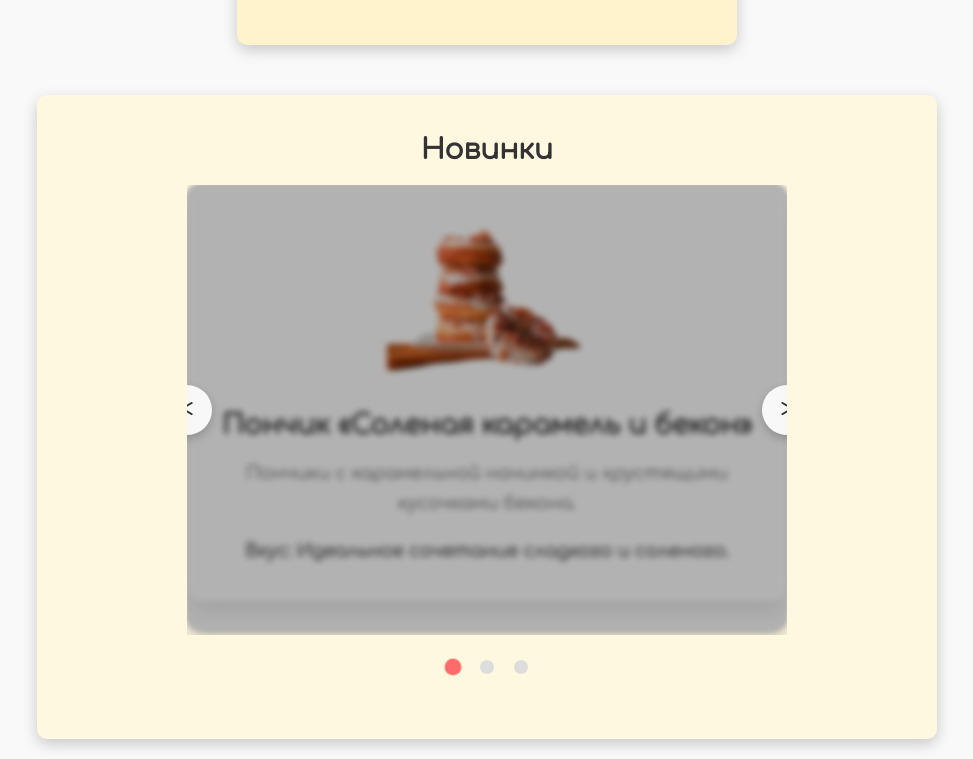
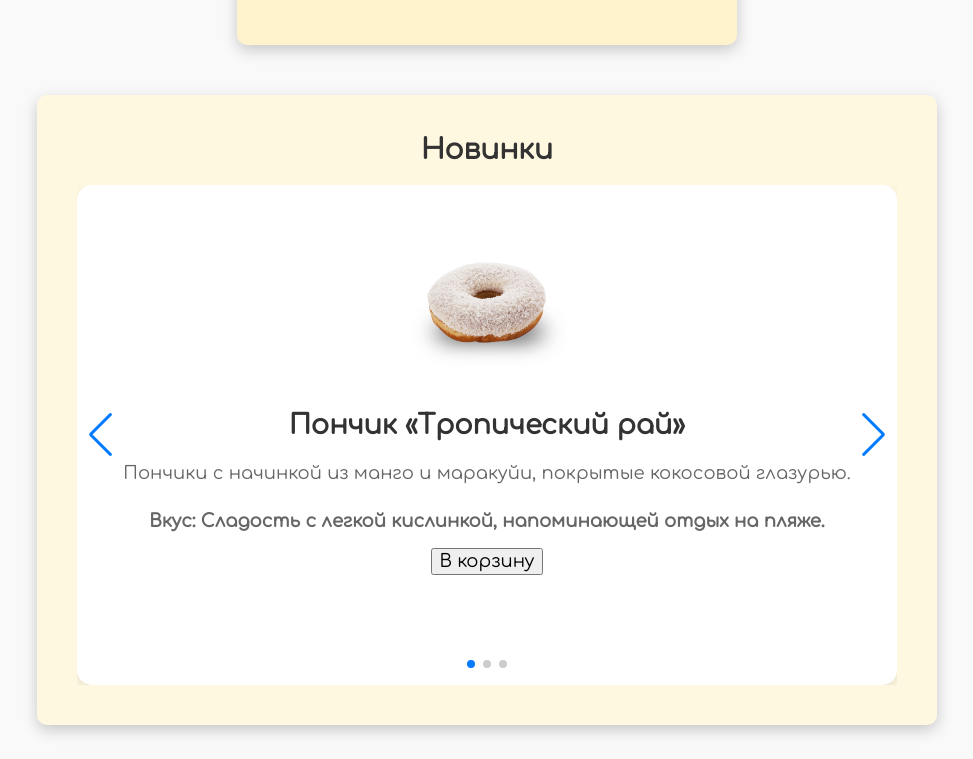
Before and after one commit to mxyjiii/zxcmxj, a plain HTML site: page mxj-main/index.html in a window 1280 px wide. Shown: the part 1401-2160 px from the top of the page, without its empty margins (153-1126 px from the left). Drawn offline with nearby package versions, Linux system fonts and the light colour scheme.

Commit message:
Add files via upload

```diff
--- a/mxj-main/index.html
+++ b/mxj-main/index.html
@@ -8,6 +8,7 @@
   <title>DonutEllo</title>
   <link rel="stylesheet" href="styles/normalize.css">
   <link rel="stylesheet" href="styles/style.css">
+  <link rel="stylesheet" href="https://cdn.jsdelivr.net/npm/swiper@11/swiper-bundle.min.css" />
 </head>
 
 <body>
@@ -135,8 +136,8 @@
     </section>
     <section class="products">
       <h2 class="products__title">Новинки</h2>
-      <div class="products__container">
-        <button class="carousel__button carousel__button--prev" aria-label="Предыдущий">&lt;</button>
+      <div class="swiper">
+        <div class="swiper-wrapper">
 
         <div class="products__list carousel">
           <div class="product-card active">
@@ -161,9 +162,10 @@
           </div>
         </div>
 
-        <button class="carousel__button carousel__button--next" aria-label="Следующий">&gt;</button>
       </div>
-      <div class="carousel__dots"></div>
+      <div class="swiper-pagination"></div>
+    <div class="swiper-button-prev"></div>
+    <div class="swiper-button-next"></div>
     </section>
   </main>
 
@@ -172,12 +174,12 @@
       <strong> Лаврентьев Дмитрий, Бессонов Сергей </strong>
     </p>
   </footer>
-<script src="js/script.js"></script>
 <!-- Прелоадер -->
 <div class="preloader">
   <div class="preloader__spinner"></div>
 </div>
-
+<script src="https://cdn.jsdelivr.net/npm/swiper@11/swiper-bundle.min.js"></script>
+<script src="js/script.js" defer></script> <!-- defer для загрузки после DOM -->
 </body>
 
 
--- a/mxj-main/js/script.js
+++ b/mxj-main/js/script.js
@@ -160,7 +160,6 @@ document.addEventListener('DOMContentLoaded', function() {
       fetch('data.json')
         .then(response => response.json())
         .then(data => {
-          renderProducts(data.products);
           preloader.style.opacity = '0';
 
           setTimeout(() => {
@@ -177,10 +176,10 @@ document.addEventListener('DOMContentLoaded', function() {
   });
 
   // Функция рендеринга товаров
-  function renderProducts(products) {
+  function renderProducts1(products){
     const productsList = document.querySelector('.products__list');
 
-    if (!productsList) return;
+    if (!productsList);
 
     productsList.innerHTML = '';
 
@@ -196,6 +195,7 @@ document.addEventListener('DOMContentLoaded', function() {
       productsList.insertAdjacentHTML('beforeend', productCard);
     });
   }
+  /*
   document.addEventListener('DOMContentLoaded', function() {
     const carousel = document.querySelector('.products__list');
     const cards = Array.from(document.querySelectorAll('.product-card'));
@@ -300,3 +300,52 @@ document.addEventListener('DOMContentLoaded', function() {
       });
     });
   });
+  */
+  // Инициализация Swiper
+const initSwiper = () => {
+  const slider = document.querySelector('.swiper');
+  const swiper = new Swiper(slider, {
+    loop: true,
+    slidesPerView: 1,
+    spaceBetween: 20,
+    pagination: {
+      el: '.swiper-pagination',
+      clickable: true,
+    },
+    navigation: {
+      nextEl: '.swiper-button-next',
+      prevEl: '.swiper-button-prev',
+    },
+    // breakpoints: {
+    //   768: {
+    //     slidesPerView: 2,
+    //   },
+    //   1024: {
+    //     slidesPerView: 3,
+    //   }
+    // }
+  });
+};
+
+// Генерация карточек
+const renderProducts = (products) => {
+  const swiperWrapper = document.querySelector('.swiper-wrapper');
+  swiperWrapper.innerHTML = products.map(product => `
+    <div class="swiper-slide">
+      <div class="product-card" data-id="${product.id}">
+        <img class="product-card__image" src="${product.image}" alt="${product.title}" loading="lazy">
+        <h3 class="product-card__title">${product.title}</h3>
+        <p class="product-card__description">${product.description}</p>
+        <p class="product-card__taste"><strong>Вкус:</strong> ${product.taste}</p>
+        <button class="product-card__add">В корзину</button>
+      </div>
+    </div>
+  `).join('');
+};
+
+// Запускаем после загрузки данных
+document.addEventListener('DOMContentLoaded', () => {
+
+  renderProducts(productsData); // productsData из твоего кода
+  initSwiper();
+});
--- a/mxj-main/styles/main.css
+++ b/mxj-main/styles/main.css
@@ -802,6 +802,7 @@
 .product-card {
   position: absolute;
   width: 100%;
+  height: 500px;
   padding: 25px;
   background: #fff;
   border-radius: 15px;
@@ -809,7 +810,6 @@
   transition: all 0.6s cubic-bezier(0.4, 0, 0.2, 1);
   transform-style: preserve-3d;
   backface-visibility: hidden;
-  filter: blur(3px) brightness(0.7);
   opacity: 0.5;
   z-index: 1;
 }
@@ -918,3 +918,11 @@
 .product-card.active .product-card__taste {
   color: #333;
 }
+.swiper-slide {
+  flex-shrink: 0;
+  width: 100%;
+  min-height: 500px;
+  position: relative;
+  transition-property: transform;
+  display: block
+}
```
